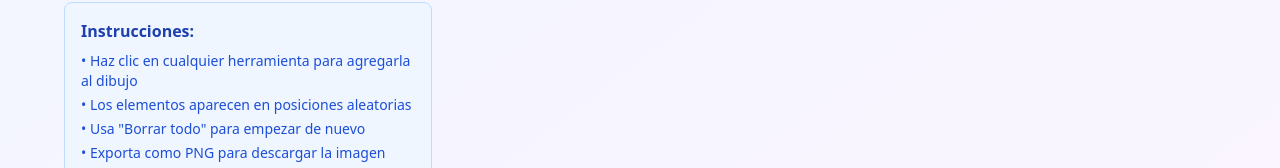
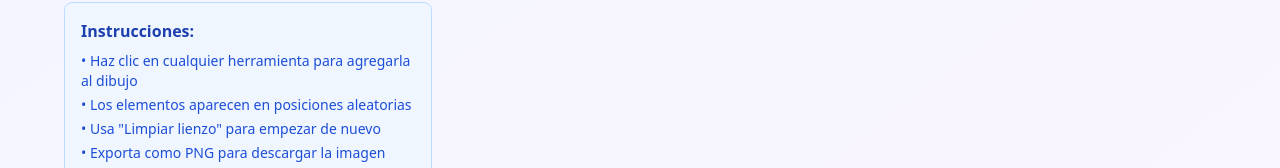
Before and after one commit to mwveliz/coloring-book, a React (Vite) app: page / in a window 1280 px wide. Shown: the part 784-952 px from the top of the page. Built offline with nearby package versions, Linux system fonts and the light colour scheme.

Commit message:
mejora text

```diff
--- a/src/App.tsx
+++ b/src/App.tsx
@@ -129,7 +129,7 @@ function App() {
               <ul className="text-sm text-blue-700 space-y-1">
                 <li>• Haz clic en cualquier herramienta para agregarla al dibujo</li>
                 <li>• Los elementos aparecen en posiciones aleatorias</li>
-                <li>• Usa "Borrar todo" para empezar de nuevo</li>
+                <li>• Usa "Limpiar lienzo" para empezar de nuevo</li>
                 <li>• Exporta como PNG para descargar la imagen</li>
               </ul>
             </div>
```
